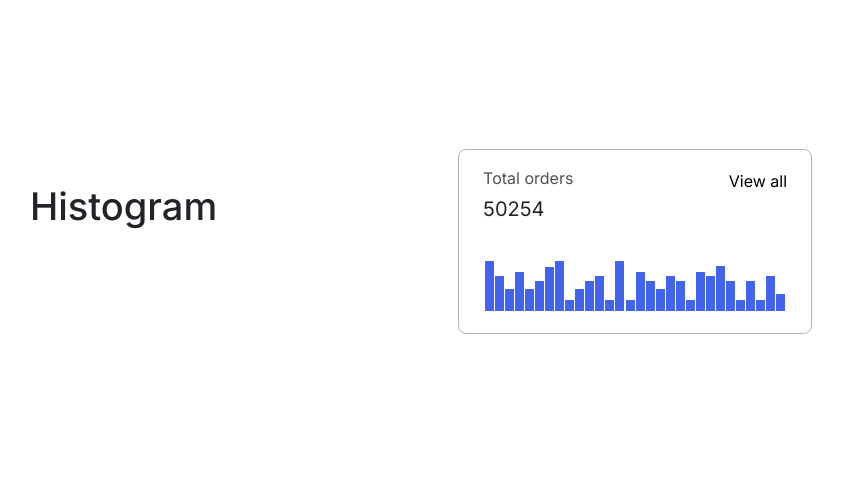
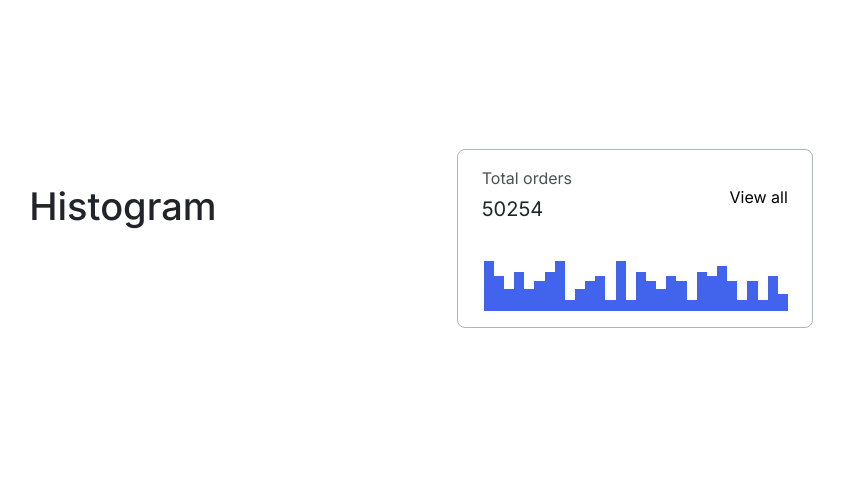
Before and after one commit to js-tasks-ru/htmlcss-20230124_anton-elshin, a website: page 04-lection2/01-histogram/index.html in a window 1280 px wide. Shown: the whole page, without its empty margins (219-1063 px from the left). Drawn offline with Linux system fonts and the light colour scheme.

Commit message:
fix bugs after review for dz2 1-task

```diff
--- a/04-lection2/01-histogram/histogram.css
+++ b/04-lection2/01-histogram/histogram.css
@@ -2,25 +2,30 @@
   font-family: 'Inter';
   font-style: normal;
   font-weight: 400;
-  box-sizing: border-box;
+  background-color: var(--white);
+  border: 1px solid var(--grey-3);
+  border-radius: 8px;
+}
+
+.histogram__container {
+  padding: 16px 24px;
 }
 
 .histogram__header {
   display: flex;
   flex-direction: row;
   justify-content: space-between;
-  padding-left: 24px;
-  padding-right: 24px;
+
 }
 
 .histogram__info {
   display: flex;
   flex-direction: column;
+  margin-bottom: 39px;
 }
 
 .histogram__title {
-  padding-top: 16px;
-  padding-bottom: 6px;
+  margin-bottom: 6px;
   font-size: 16px;
   line-height: 24px;
   color: var(--black);
@@ -43,22 +48,18 @@
   padding-top: 19px;
   font-size: 16px;
   line-height: 24px;
-  text-align: right;
-}
-
-.histogram__charts {
-  display: flex;
-  flex-direction: column;
 }
 
 .histogram__chart {
+  padding-left: 2px;
   display: flex;
   justify-content: space-between;
   align-items: flex-end;
-  padding-left: 26px;
-  padding-right: 24px;
+  height: 50px;
 }
 
 .histogram__line {
   background-color: var(--chart);
+  flex-basis: 9px;
+  flex-grow: 1;
 }
--- a/04-lection2/01-histogram/index.html
+++ b/04-lection2/01-histogram/index.html
@@ -4,11 +4,20 @@
     <link rel='stylesheet' href='../../assets/css/main.css'>
     <link rel='stylesheet' href='./histogram.css'>
     <style>
-      .histogram__container {
+      .histogram__page {
         max-width: 1440px;
         display: flex;
         flex-direction: row;
         justify-content: space-evenly;
+      }
+
+      .container > div {
+          margin-top: 141px;
+      }
+
+      .histogram__container {
+        width: 306px;
+        height: 145px;;
       }
 
       .title {
@@ -21,24 +30,10 @@
         color: var(--black);
       }
 
-      .histogram {
-        margin-top: 141px;
-        width: 354px;
-        height: 185px;
-        background: var(--white);
-        border: 1px solid var(--grey-3);
-        border-radius: 8px;
-      }
-
-      .histogram__chart {
-        width: 300px;
-        height: 89px;
-      }
-
     </style>
   </head>
   <body>
-    <div class='histogram__container'>
+    <div class='histogram__page'>
 
       <div class='container'>
         <h1 class='title'>Histogram</h1>
@@ -46,6 +41,7 @@
 
       <div class='container'>
         <div class='histogram'>
+          <div class='histogram__container'>
             <div class='histogram__header'>
               <div class='histogram__info'>
                 <span class='histogram__title'>Total orders</span>
@@ -55,43 +51,44 @@
                 <span class='histogram__link'>View all</span>
               </div>
             </div>
-          <div class='histogram__charts'>
             <div class='histogram__chart'>
-              <div class='histogram__line' style='width: 9px; height: 56%'></div>
-              <div class='histogram__line' style='width: 9px; height: 39%'></div>
-              <div class='histogram__line' style='width: 9px; height: 25%'></div>
-              <div class='histogram__line' style='width: 9px; height: 44%'></div>
-              <div class='histogram__line' style='width: 9px; height: 25%'></div>
-              <div class='histogram__line' style='width: 9px; height: 34%'></div>
-              <div class='histogram__line' style='width: 9px; height: 49%'></div>
-              <div class='histogram__line' style='width: 9px; height: 56%'></div>
-              <div class='histogram__line' style='width: 9px; height: 12%'></div>
-              <div class='histogram__line' style='width: 9px; height: 25%'></div>
-              <div class='histogram__line' style='width: 9px; height: 34%'></div>
-              <div class='histogram__line' style='width: 9px; height: 39%'></div>
-              <div class='histogram__line' style='width: 9px; height: 12%'></div>
-              <div class='histogram__line' style='width: 9px; height: 56%'></div>
-              <div class='histogram__line' style='width: 9px; height: 12%'></div>
-              <div class='histogram__line' style='width: 9px; height: 44%'></div>
-              <div class='histogram__line' style='width: 9px; height: 34%'></div>
-              <div class='histogram__line' style='width: 9px; height: 25%'></div>
-              <div class='histogram__line' style='width: 9px; height: 39%'></div>
-              <div class='histogram__line' style='width: 9px; height: 34%'></div>
-              <div class='histogram__line' style='width: 9px; height: 12%'></div>
-              <div class='histogram__line' style='width: 9px; height: 44%'></div>
-              <div class='histogram__line' style='width: 9px; height: 39%'></div>
-              <div class='histogram__line' style='width: 9px; height: 51%'></div>
-              <div class='histogram__line' style='width: 9px; height: 34%'></div>
-              <div class='histogram__line' style='width: 9px; height: 12%'></div>
-              <div class='histogram__line' style='width: 9px; height: 34%'></div>
-              <div class='histogram__line' style='width: 9px; height: 12%'></div>
-              <div class='histogram__line' style='width: 9px; height: 39%'></div>
-              <div class='histogram__line' style='width: 9px; height: 19%'></div>
+              <div class='histogram__line' style='height: 100%'></div>
+              <div class='histogram__line' style='height: 70%'></div>
+              <div class='histogram__line' style='height: 44%'></div>
+              <div class='histogram__line' style='height: 78%'></div>
+              <div class='histogram__line' style='height: 44%'></div>
+              <div class='histogram__line' style='height: 60%'></div>
+              <div class='histogram__line' style='height: 78%'></div>
+              <div class='histogram__line' style='height: 100%'></div>
+              <div class='histogram__line' style='height: 22%'></div>
+              <div class='histogram__line' style='height: 44%'></div>
+              <div class='histogram__line' style='height: 60%'></div>
+              <div class='histogram__line' style='height: 70%'></div>
+              <div class='histogram__line' style='height: 22%'></div>
+              <div class='histogram__line' style='height: 100%'></div>
+              <div class='histogram__line' style='height: 22%'></div>
+              <div class='histogram__line' style='height: 78%'></div>
+              <div class='histogram__line' style='height: 60%'></div>
+              <div class='histogram__line' style='height: 44%'></div>
+              <div class='histogram__line' style='height: 70%'></div>
+              <div class='histogram__line' style='height: 60%'></div>
+              <div class='histogram__line' style='height: 22%'></div>
+              <div class='histogram__line' style='height: 78%'></div>
+              <div class='histogram__line' style='height: 70%'></div>
+              <div class='histogram__line' style='height: 90%'></div>
+              <div class='histogram__line' style='height: 60%'></div>
+              <div class='histogram__line' style='height: 22%'></div>
+              <div class='histogram__line' style='height: 60%'></div>
+              <div class='histogram__line' style='height: 22%'></div>
+              <div class='histogram__line' style='height: 70%'></div>
+              <div class='histogram__line' style='height: 34%'></div>
             </div>
           </div>
         </div>
       </div>
 
+
+
     </div>
   </body>
 </html>
```
Lines whose indentation alone changed are shown as unchanged.
